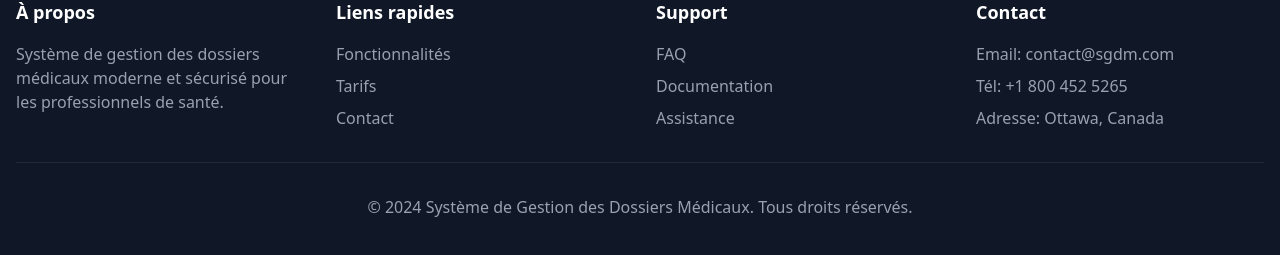
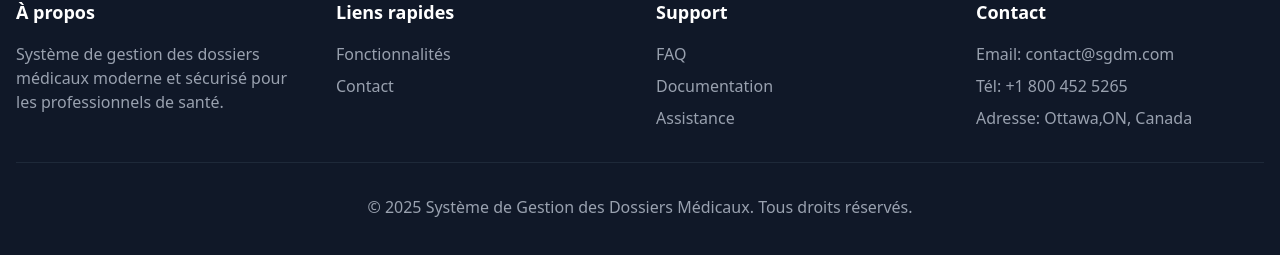
Before and after one commit to AMalekB/Systeme-de-Gestion-des-Dossiers-Medicaux-, a Next.js app: page / in a window 1280 px wide. Shown: the part 2811-3066 px from the top of the page. Built offline with nearby package versions, Linux system fonts and the light colour scheme.

Commit message:
Modification du footer

```diff
--- a/components/Footer.jsx
+++ b/components/Footer.jsx
@@ -17,7 +17,6 @@ export default function Footer() {
             <h3 className="text-lg font-semibold mb-4">Liens rapides</h3>
             <ul className="space-y-2">
               <li><Link href="#features" className="text-gray-400 hover:text-white transition-colors">Fonctionnalités</Link></li>
-              <li><Link href="#" className="text-gray-400 hover:text-white transition-colors">Tarifs</Link></li>
               <li><Link href="#" className="text-gray-400 hover:text-white transition-colors">Contact</Link></li>
             </ul>
           </div>
@@ -36,13 +35,13 @@ export default function Footer() {
             <ul className="space-y-2 text-gray-400">
               <li>Email: contact@sgdm.com</li>
               <li>Tél: +1 800 452 5265</li>
-              <li>Adresse: Ottawa, Canada</li>
+              <li>Adresse: Ottawa,ON, Canada</li>
             </ul>
           </div>
         </div>
         {/* Copyright */}
         <div className="border-t border-gray-800 mt-8 pt-8 text-center text-gray-400">
-          <p>© 2024 Système de Gestion des Dossiers Médicaux. Tous droits réservés.</p>
+          <p>© 2025 Système de Gestion des Dossiers Médicaux. Tous droits réservés.</p>
         </div>
       </div>
     </footer>
```
